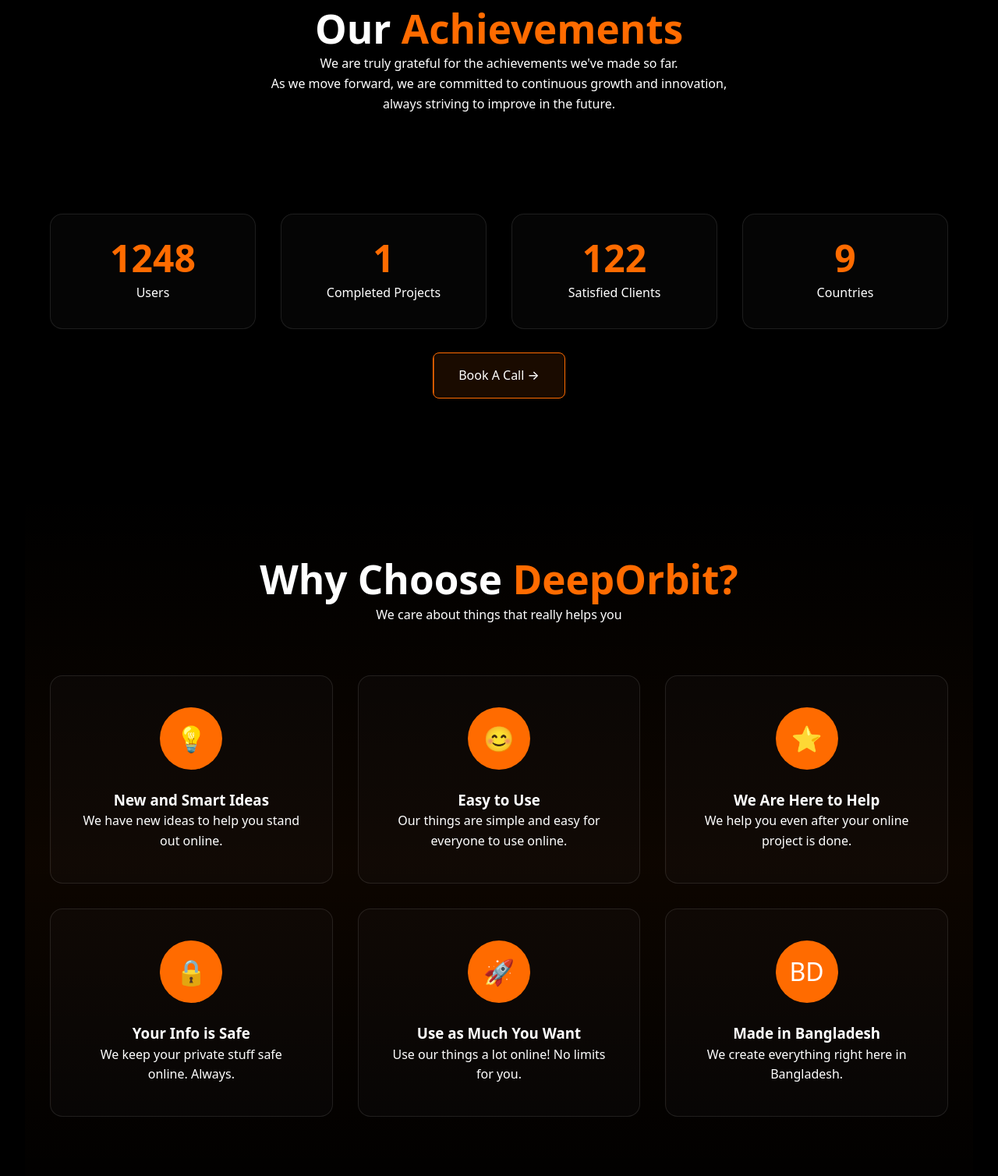
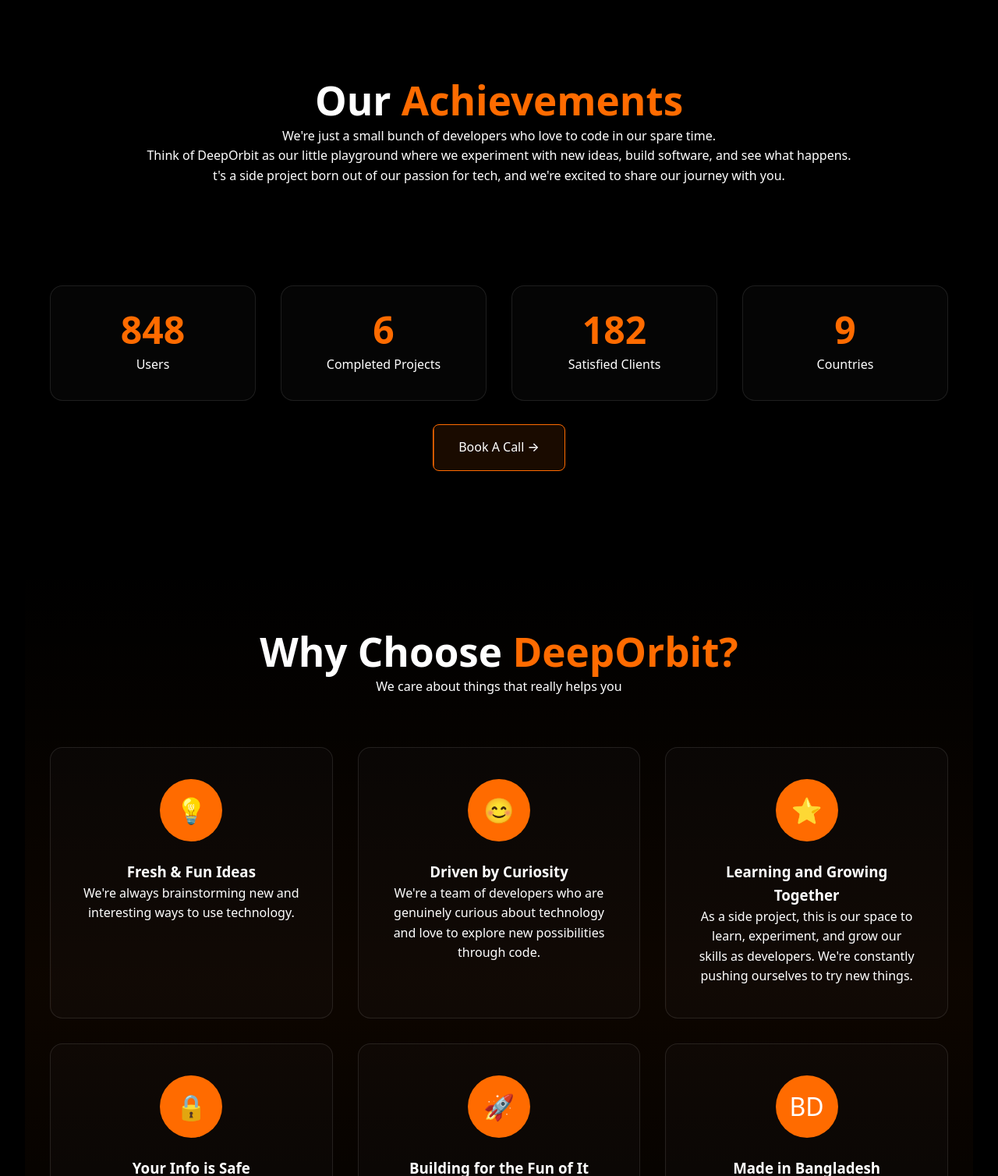
Before and after one commit to DeepOrbitAI/deeporbitai.github.io, a plain HTML site: page index.html in a window 1280 px wide. Shown: the part 1292-2800 px from the top of the page at 78% size. Drawn offline with nearby package versions, Linux system fonts and the light colour scheme.

Commit message:
index.html

```diff
--- a/index.html
+++ b/index.html
@@ -847,9 +847,9 @@
     <h1 class="js-fade-in">
         <span class="orange-text">DeepOrbit</span><br>
      Beyond <span class="star">✦</span>  Limits<br>
-        <span class="orange-text">Making Your Ideas Real</span>
+        <span class="orange-text">Playing with Code & Building Cool Stuff</span>
     </h1>
-    <p class="js-fade-in">Starting is hard. We can help you get going</p>
+    <p class="js-fade-in">Got an idea kicking around? So do we! This is where we explore them.</p>
 
     <!-- Image Carousel -->
     <div class="hero-carousel-container js-fade-in">
@@ -886,20 +886,20 @@
    <section class="mission">
          <h2 class="js-fade-in">Our <span class="orange-text">Achievements</span>
         </h2>
-        <p class="js-fade-in">We are truly grateful for the achievements we've made so far. <BR>As we move forward, we are committed to continuous growth and innovation,<BR> always striving to improve in the future.</p>
+        <p class="js-fade-in">We're just a small bunch of developers who love to code in our spare time. <BR>Think of DeepOrbit as our little playground where we experiment with new ideas, build software, and see what happens.<BR>t's a side project born out of our passion for tech, and we're excited to share our journey with you.</p>
 
 <section class="counter-section" id="counters">
     <div class="counter-grid js-fade-in">
        <div class="counter-card js-fade-in">
-    <div class="counter-value" data-target="1248">0</div>
+    <div class="counter-value" data-target="848">0</div>
     <div class="counter-label">Users</div>
 </div>
 <div class="counter-card js-fade-in">
-    <div class="counter-value" data-target="1">0</div>
+    <div class="counter-value" data-target="6">0</div>
     <div class="counter-label">Completed Projects</div>
 </div>
 <div class="counter-card js-fade-in">
-    <div class="counter-value" data-target="122">0</div>
+    <div class="counter-value" data-target="182">0</div>
     <div class="counter-label">Satisfied Clients</div>
 </div>
 <div class="counter-card js-fade-in">
@@ -918,18 +918,18 @@
      <div class="benefits-grid js-fade-in">
         <div class="benefit-card js-fade-in">
             <div class="benefit-icon">💡</div>
-            <h3>New and Smart Ideas</h3>
-            <p>We have new ideas to help you stand out online.</p>
+            <h3>Fresh & Fun Ideas</h3>
+            <p>We're always brainstorming new and interesting ways to use technology.</p>
         </div>
         <div class="benefit-card js-fade-in">
             <div class="benefit-icon">😊</div>
-            <h3>Easy to Use</h3>
-            <p>Our things are simple and easy for everyone to use online.</p>
+            <h3>Driven by Curiosity</h3>
+            <p>We're a team of developers who are genuinely curious about technology and love to explore new possibilities through code.</p>
         </div>
         <div class="benefit-card js-fade-in">
             <div class="benefit-icon">⭐</div>
-            <h3>We Are Here to Help</h3>
-            <p>We help you even after your online project is done.</p>
+            <h3>Learning and Growing Together</h3>
+            <p>As a side project, this is our space to learn, experiment, and grow our skills as developers. We're constantly pushing ourselves to try new things.</p>
         </div>
         <div class="benefit-card js-fade-in">
             <div class="benefit-icon">🔒</div>
@@ -938,13 +938,13 @@
         </div>
         <div class="benefit-card js-fade-in">
             <div class="benefit-icon">🚀</div>
-            <h3>Use as Much You Want</h3>
-            <p>Use our things a lot online! No limits for you.</p>
+            <h3>Building for the Fun of It</h3>
+            <p>Ultimately, we build these projects because we enjoy it. It's our way of expressing our creativity and sharing what we make with the world.</p>
         </div>
         <div class="benefit-card js-fade-in">
             <div class="benefit-icon">BD</div>
             <h3>Made in Bangladesh</h3>
-          <p>We create everything right here in Bangladesh.</p>
+          <p>Everything you see here is created by our team right here in Bangladesh.</p>
         </div>
     </div>
 </section>
@@ -996,15 +996,15 @@
 
 <!-- Mission Section -->
 <section class="mission1" id="mission">
-<h2 class="js-fade-in">Our Goal Is to Turn <span class="orange-text">Your Ideas</span><br> into <span class="orange-text">Reality</span></h2>
-<p class="js-fade-in">We take your ideas and transform them into simple, impactful solutions that help you stand out</p>
+<h2 class="js-fade-in">Our Goal Is to Turn <span class="orange-text">Ideas</span><br> into <span class="orange-text">Reality</span></h2>
+<p class="js-fade-in">Our main goal? To take the crazy ideas we have and turn them into simple, useful things that hopefully make your day a little better.</p>
 
 </section>
 
 <!-- Contact Section -->
 <section class="contact-section" id="contact">
     <h2 class="js-fade-in">Let's <span class="orange-text">Connect</span></h2>
-    <p class="js-fade-in">Ready to take the next step? Reach out to us!</p>
+    <p class="js-fade-in">Interested in what we're doing? Feel free to get in touch!</p>
 <form class="contact-form js-fade-in" action="https://formspree.io/f/xqaeydgz" method="POST">
     <div class="form-group js-fade-in">
         <label for="name">Name</label>
@@ -1025,7 +1025,7 @@
 
 <!-- Footer -->
 <footer class="footer js-fade-in"> <!-- Added js-fade-in here -->
-    <p class="js-fade-in">© 2024 DeepOrbit. Made in Bangladesh.  <br> <small>We are a small team.  Donations are welcome!</small></p>
+    <p class="js-fade-in">© 2024 DeepOrbit. Crafted with care by a small team in Bangladesh <br> <small>We are a small team.  Donations are welcome!</small></p>
 </footer>
 <!-- Back to Top Button -->
 <button class="back-to-top-btn button js-fade-in">↑</button> <!-- Added js-fade-in here -->
```
